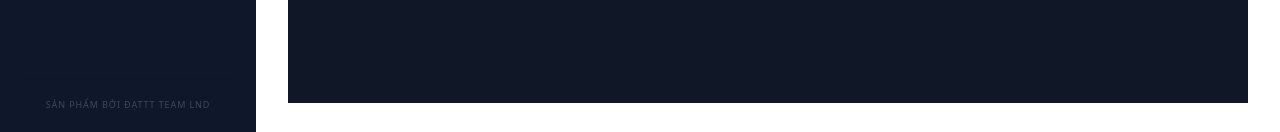
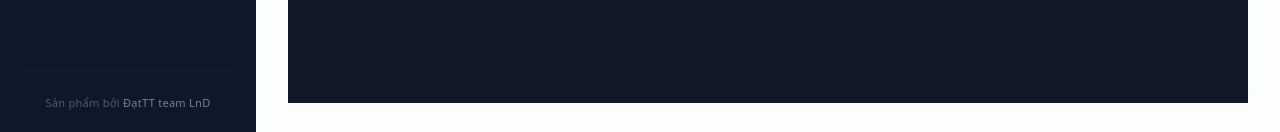
Before and after one commit to tdat06152/Testcen, a Next.js app: page /login in a window 1280 px wide. Shown: the part 729-861 px from the top of the page. Built offline with nearby package versions, Linux system fonts and the light colour scheme; no server answers.

Commit message:
style: improve author attribution visibility

```diff
--- a/components/Layout.tsx
+++ b/components/Layout.tsx
@@ -84,10 +84,15 @@ export default function Layout({ children }: { children: React.ReactNode }) {
   // ✅ Trang làm bài: không sidebar
   if (hideSidebar) {
     return (
-      <div className="min-h-screen bg-gray-900 text-white flex flex-col">
+      <div className="min-h-screen bg-gray-900 text-white flex flex-col relative">
         <div className="flex-1">{children}</div>
-        <div className="py-2 text-center opacity-30 hover:opacity-100 transition-opacity">
-          <p className="text-[10px] tracking-widest uppercase">Sản phẩm bởi ĐạtTT team LnD</p>
+        {/* Author attribution for test page: fixed at bottom, grey text on dark background */}
+        <div className="fixed bottom-4 left-0 right-0 pointer-events-none flex justify-center">
+          <div className="bg-black/20 backdrop-blur-sm px-4 py-1.5 rounded-full border border-white/5 opacity-50 hover:opacity-100 transition-opacity pointer-events-auto">
+            <p className="text-[11px] font-medium tracking-wider text-gray-400">
+              Sản phẩm bởi <span className="text-gray-300">ĐạtTT team LnD</span>
+            </p>
+          </div>
         </div>
       </div>
     )
@@ -133,14 +138,17 @@ export default function Layout({ children }: { children: React.ReactNode }) {
           </nav>
         </div>
 
-        <div className="mt-auto pt-6 border-t border-white/5 opacity-20 hover:opacity-100 transition-opacity">
-          <p className="text-[9px] text-center tracking-widest uppercase">
-            Sản phẩm bởi ĐạtTT team LnD
+        <div className="mt-auto pt-6 border-t border-white/10 opacity-50 hover:opacity-100 transition-opacity">
+          <p className="text-[11px] text-center tracking-wide font-medium text-slate-400">
+            Sản phẩm bởi <span className="text-slate-200">ĐạtTT team LnD</span>
           </p>
         </div>
       </aside>
 
-      <main className="flex-1 p-8 overflow-auto">{children}</main>
+      <main className="flex-1 p-8 overflow-auto relative bg-gray-50/30">
+        {children}
+        {/* Footer info for main content area if needed, but sidebar is already visible */}
+      </main>
     </div>
   )
 }
```
